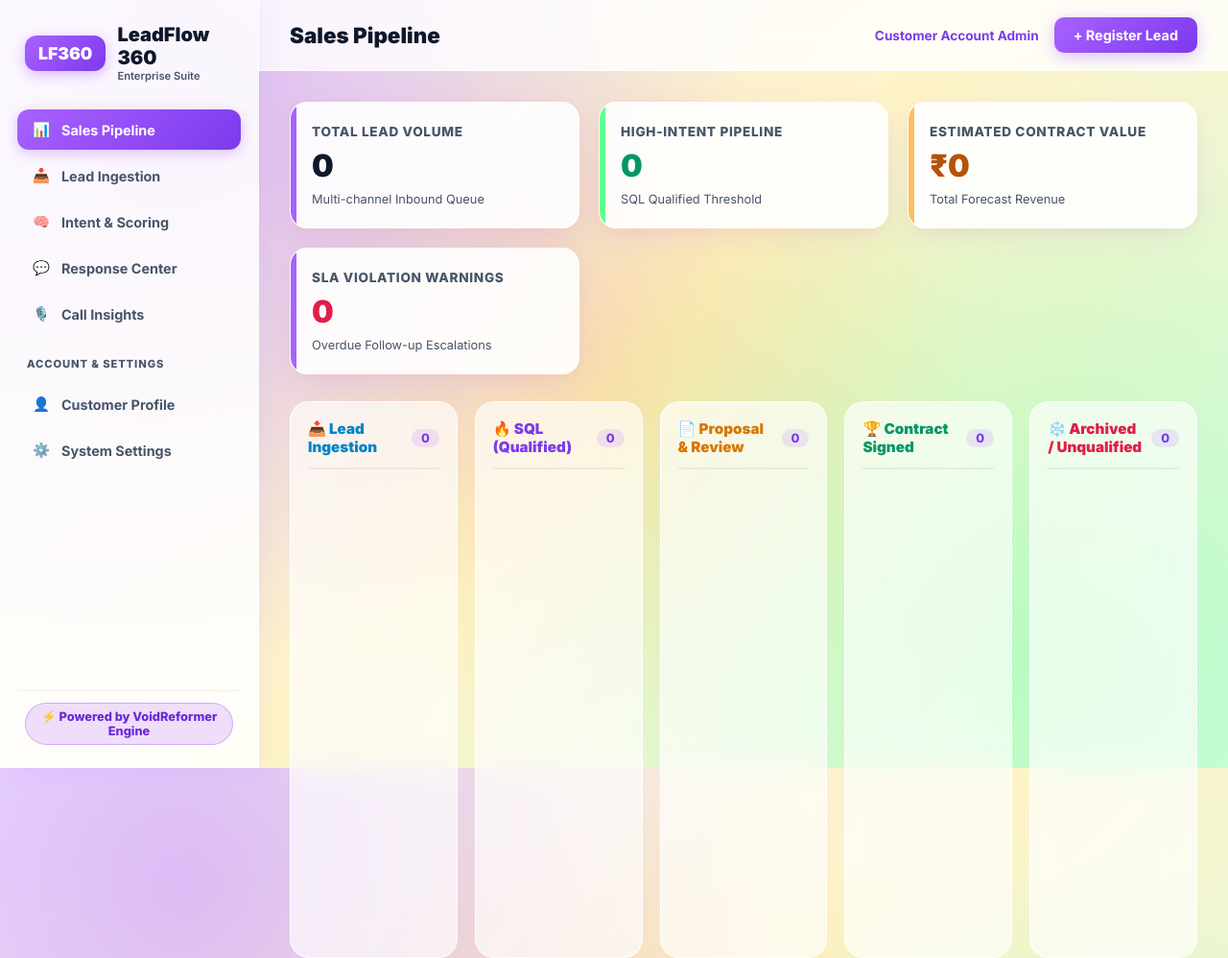
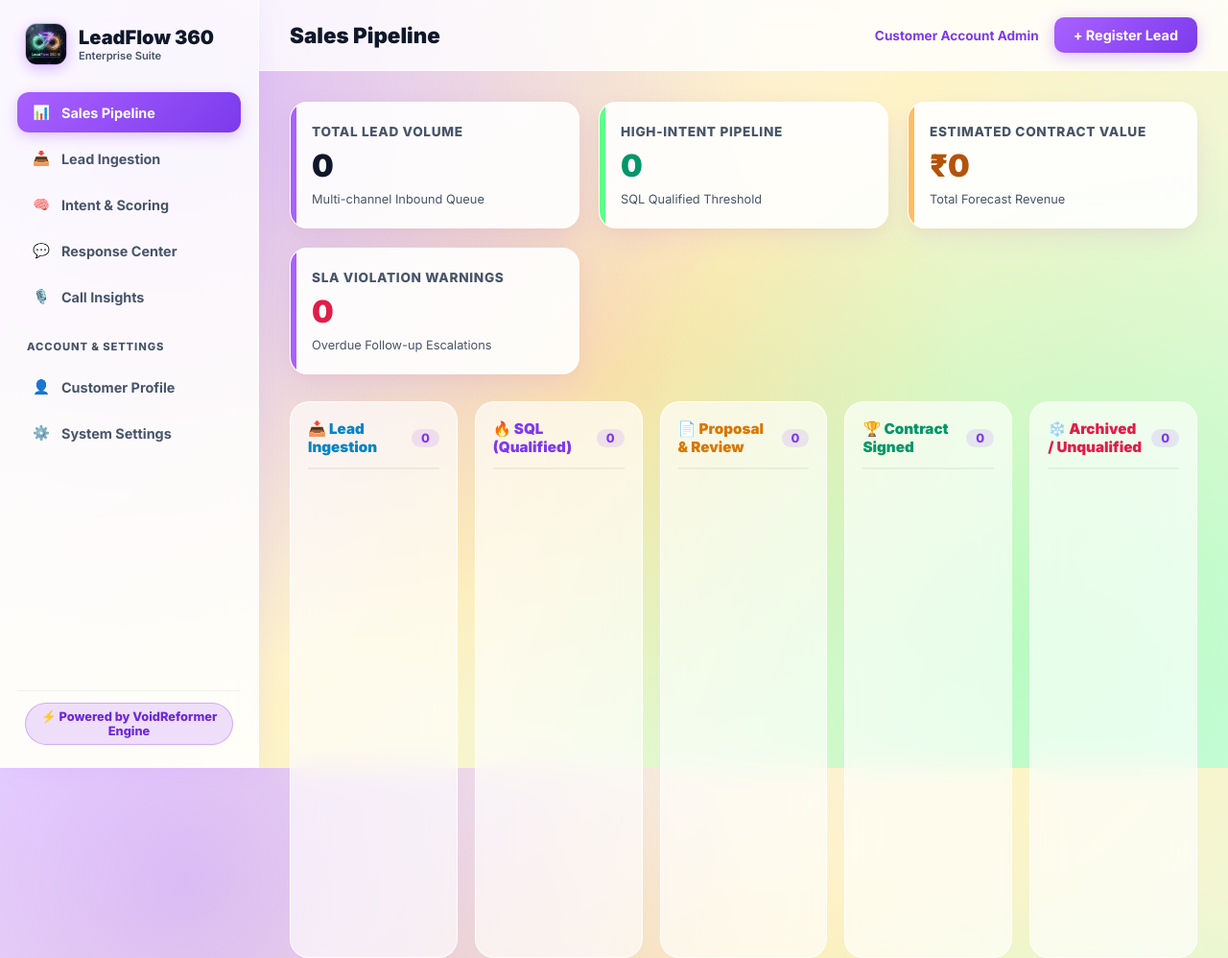
Before and after one commit to voidreformer/leadflow-360-ai, a website: page index.html in a window 1280 px wide. Shown: the top 998 px of the page at 96% size. Drawn offline with Linux system fonts and the light colour scheme; no server answers.

Commit message:
docs: replace old logo badge with new 3D neon logo image

```diff
--- a/index.html
+++ b/index.html
@@ -16,7 +16,7 @@
     <!-- Left Sidebar Navigation -->
     <aside class="sidebar">
       <div class="sidebar-brand">
-        <div class="logo-badge">LF360</div>
+        <img src="logo.jpg" alt="LeadFlow 360 AI Logo" style="width:44px; height:44px; border-radius:12px; object-fit:cover; border:1px solid rgba(169, 97, 255, 0.5); box-shadow:0 4px 14px rgba(169, 97, 255, 0.4);">
         <div>
           <div class="brand-title">LeadFlow 360</div>
           <div style="font-size:0.7rem; color:var(--text-muted); font-weight:600;">Enterprise Suite</div>
```
Also changed, not shown: README.md, 1 other file.
